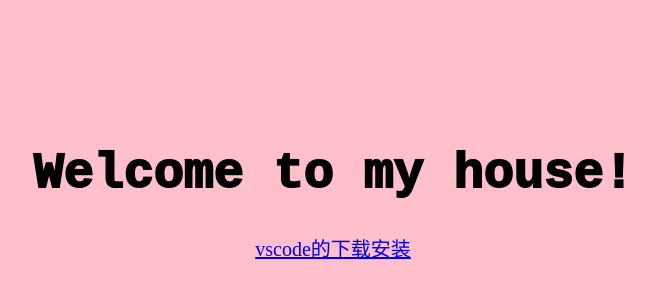
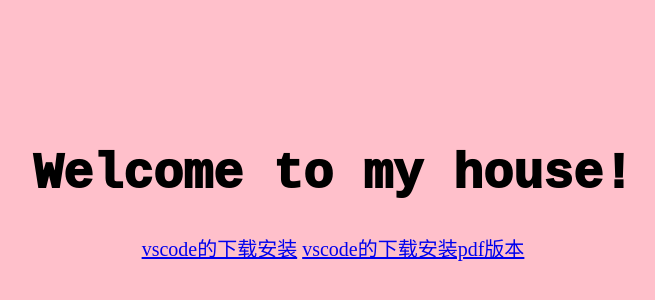
Before and after one commit to XiaoPengYouCode/xiaopengyoucode.github.io, a plain HTML site: page index.html in a window 1280 px wide. Shown: the part 204-504 px from the top of the page, without its empty margins (307-962 px from the left). Drawn offline with Linux system fonts and the light colour scheme.

Commit message:
Update index.html

```diff
--- a/index.html
+++ b/index.html
@@ -14,6 +14,9 @@
     <div class="title">Welcome to my house!</div>
     <div class="artical">
       <a href="./pages/vscode-1/vscode-1.html" class="link">vscode的下载安装</a>
+      <a href="./pages/vscode-1/vscode-1.pdf" class="link"
+        >vscode的下载安装pdf版本</a
+      >
     </div>
   </body>
 </html>
```
